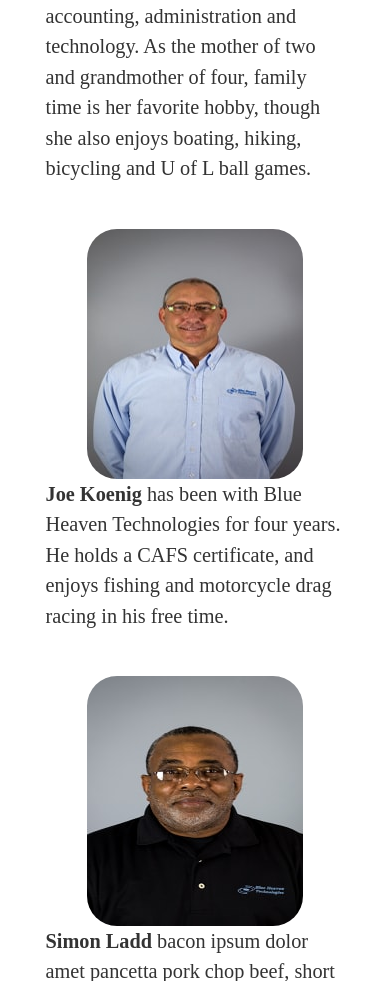
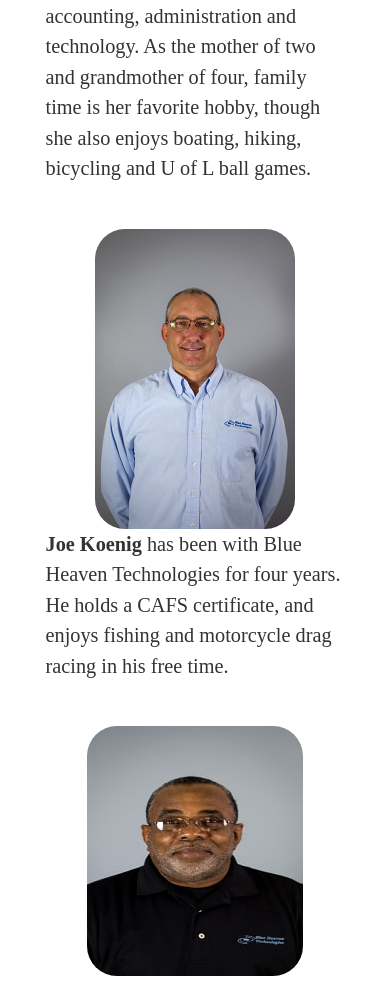
Before and after one commit to codeman05/new_project, a Flask app: page /crew/ in a window 390 px wide. Shown: the part 1602-2583 px from the top of the page. Run offline with Flask 2, Linux system fonts and the light colour scheme; some libraries are stand-ins or nearby versions.

```diff
--- a/static/assets/css/custom_styles.css
+++ b/static/assets/css/custom_styles.css
@@ -103,6 +103,7 @@ MAIN CONTENT
 
 .featured-picture {
   width: 100%;
+  max-width: 1000px;
   height: 500px;
   border-radius: 0;
   box-shadow: 0 24px 15px 10px rgba(10,44,107, 0.6);
@@ -214,7 +215,7 @@ address {
 /**********************
 MEDIA QUERIES
 **********************/
-@media (min-width: 780px) {
+@media (min-width: 1040px) {
   .navbar {
     flex-direction: row;
     justify-content: space-between;
--- a/templates/blue_heaven_crew.html
+++ b/templates/blue_heaven_crew.html
@@ -32,7 +32,7 @@
   <div class="showcase-wrap row">
     <div class="photo-wrap">
       <figure>
-        <img src="{{ url_for('static', filename='assets/img/joe-min.jpg') }}" alt="Joe Koenig">
+        <img src="{{ url_for('static', filename='assets/img/joe_redo.jpg') }}" alt="Joe Koenig">
       </figure>
     </div>  <!-- /.photo-wrap -->
     <div class="text-wrap">
```
Also changed, not shown: static/assets/img/joe_redo.jpg (added).
